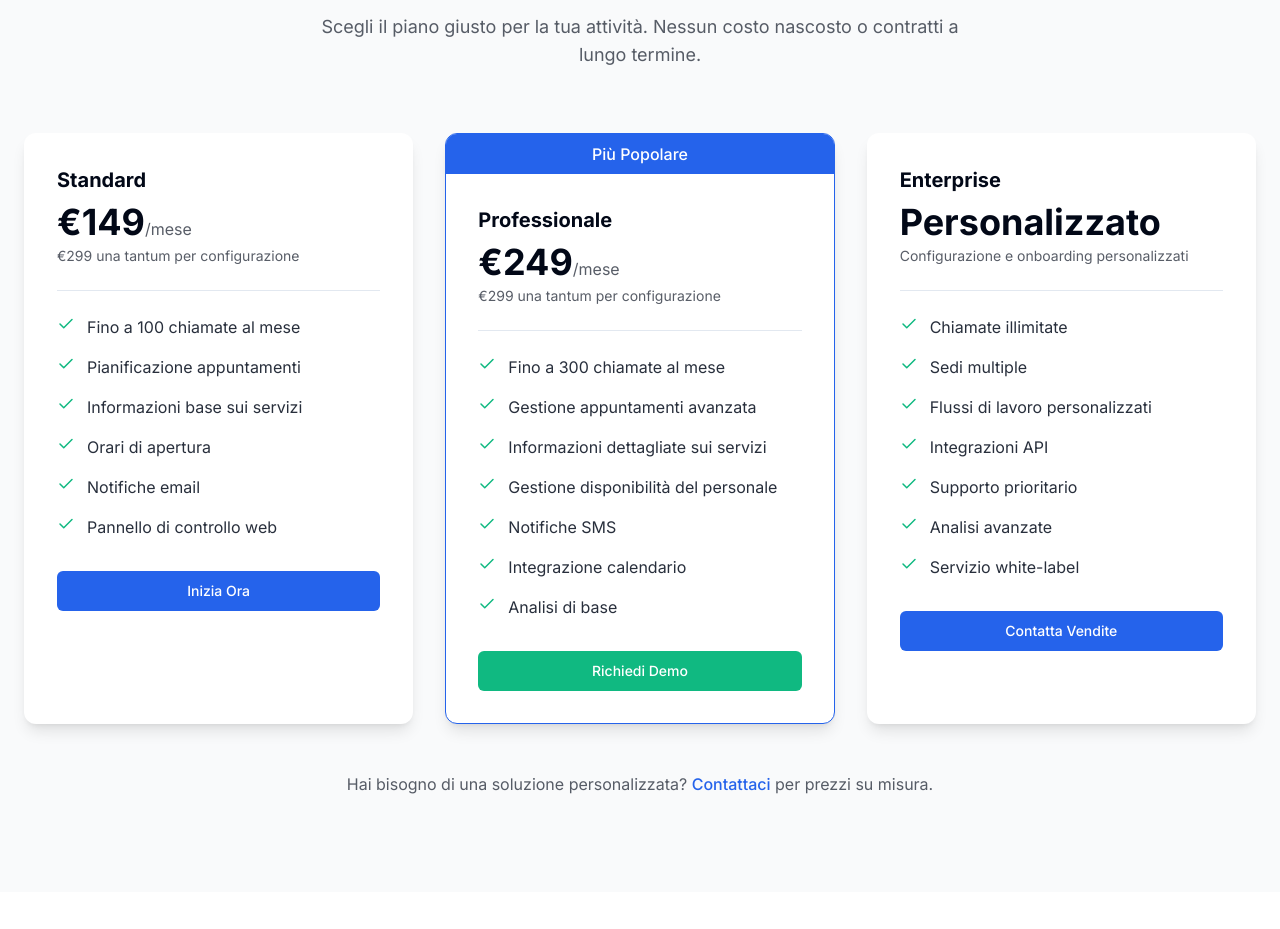
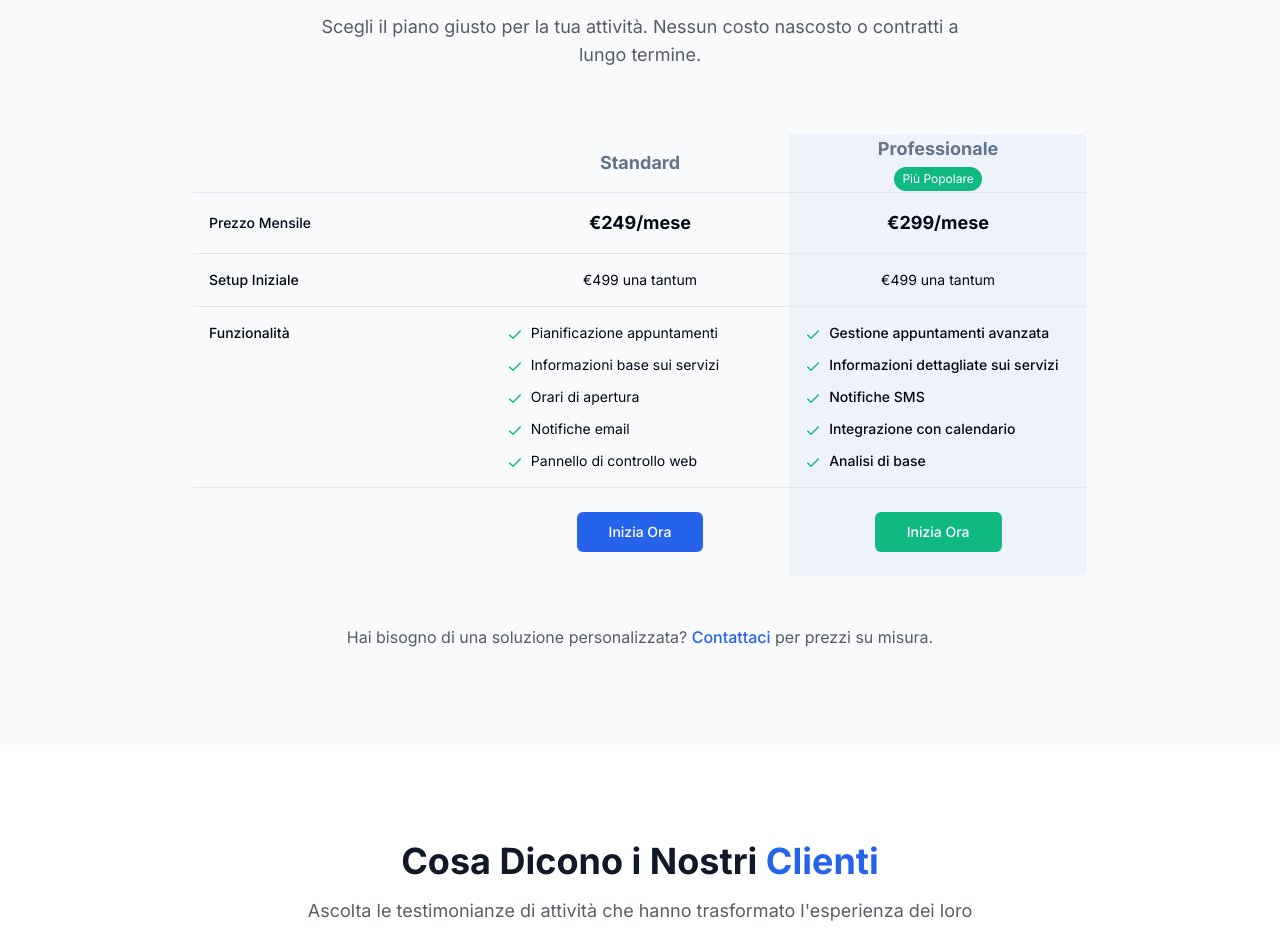
Before and after one commit to jbariagent/vonlop-voice-boost, a React (Vite) app: page / in a window 1280 px wide. Shown: the part 2685-3614 px from the top of the page. Built offline with nearby package versions, Linux system fonts and the light colour scheme.

Commit message:
Refactor: Update pricing table with new data
Update the pricing table data in the `Pricing.tsx` component to reflect the new pricing structure and features as specified in the prompt.

```diff
--- a/src/components/Pricing.tsx
+++ b/src/components/Pricing.tsx
@@ -1,61 +1,9 @@
 
 import { Button } from "@/components/ui/button";
 import { Check } from "lucide-react";
+import { Table, TableBody, TableCell, TableHead, TableHeader, TableRow } from "@/components/ui/table";
 
 const Pricing = () => {
-  const plans = [
-    {
-      name: "Standard",
-      price: "€149",
-      period: "/mese",
-      setupFee: "€299 una tantum per configurazione",
-      features: [
-        "Fino a 100 chiamate al mese",
-        "Pianificazione appuntamenti",
-        "Informazioni base sui servizi",
-        "Orari di apertura",
-        "Notifiche email",
-        "Pannello di controllo web"
-      ],
-      cta: "Inizia Ora",
-      popular: false
-    },
-    {
-      name: "Professionale",
-      price: "€249",
-      period: "/mese",
-      setupFee: "€299 una tantum per configurazione",
-      features: [
-        "Fino a 300 chiamate al mese",
-        "Gestione appuntamenti avanzata",
-        "Informazioni dettagliate sui servizi",
-        "Gestione disponibilità del personale",
-        "Notifiche SMS",
-        "Integrazione calendario",
-        "Analisi di base"
-      ],
-      cta: "Richiedi Demo",
-      popular: true
-    },
-    {
-      name: "Enterprise",
-      price: "Personalizzato",
-      period: "",
-      setupFee: "Configurazione e onboarding personalizzati",
-      features: [
-        "Chiamate illimitate",
-        "Sedi multiple",
-        "Flussi di lavoro personalizzati",
-        "Integrazioni API",
-        "Supporto prioritario",
-        "Analisi avanzate",
-        "Servizio white-label"
-      ],
-      cta: "Contatta Vendite",
-      popular: false
-    }
-  ];
-
   return (
     <section id="pricing" className="py-16 md:py-24 bg-vonlop-background">
       <div className="container mx-auto px-4 md:px-6">
@@ -68,49 +16,97 @@ const Pricing = () => {
           </p>
         </div>
 
-        <div className="grid md:grid-cols-3 gap-8">
-          {plans.map((plan, index) => (
-            <div
-              key={index}
-              className={`bg-white rounded-xl overflow-hidden shadow-lg border ${
-                plan.popular ? "border-vonlop-primary" : "border-transparent"
-              }`}
-            >
-              {plan.popular && (
-                <div className="bg-vonlop-primary text-white text-center py-2 font-medium">
-                  Più Popolare
-                </div>
-              )}
-              <div className="p-8">
-                <h3 className="text-xl font-bold mb-2">{plan.name}</h3>
-                <div className="mb-6">
-                  <span className="text-4xl font-bold">{plan.price}</span>
-                  <span className="text-vonlop-text/70">{plan.period}</span>
-                  <div className="text-sm text-vonlop-text/70 mt-1">{plan.setupFee}</div>
-                </div>
-                <hr className="my-6" />
-                <ul className="space-y-4 mb-8">
-                  {plan.features.map((feature, idx) => (
-                    <li key={idx} className="flex items-start">
-                      <div className="flex-shrink-0 mr-3">
-                        <Check className="text-vonlop-cta" size={18} />
-                      </div>
-                      <span className="text-vonlop-text/90">{feature}</span>
+        <div className="max-w-4xl mx-auto">
+          <Table className="border rounded-lg overflow-hidden">
+            <TableHeader className="bg-vonlop-background">
+              <TableRow>
+                <TableHead className="w-1/3"></TableHead>
+                <TableHead className="text-center w-1/3 font-bold text-lg">Standard</TableHead>
+                <TableHead className="text-center w-1/3 bg-vonlop-primary/5 font-bold text-lg">
+                  <div className="flex flex-col items-center">
+                    <span>Professionale</span>
+                    <span className="text-xs font-normal mt-1 bg-vonlop-cta text-white py-1 px-2 rounded-full">Più Popolare</span>
+                  </div>
+                </TableHead>
+              </TableRow>
+            </TableHeader>
+            <TableBody>
+              <TableRow>
+                <TableCell className="font-medium">Prezzo Mensile</TableCell>
+                <TableCell className="text-center font-bold text-lg">€249/mese</TableCell>
+                <TableCell className="text-center font-bold text-lg bg-vonlop-primary/5">€299/mese</TableCell>
+              </TableRow>
+              <TableRow>
+                <TableCell className="font-medium">Setup Iniziale</TableCell>
+                <TableCell className="text-center">€499 una tantum</TableCell>
+                <TableCell className="text-center bg-vonlop-primary/5">€499 una tantum</TableCell>
+              </TableRow>
+              <TableRow>
+                <TableCell className="font-medium align-top">Funzionalità</TableCell>
+                <TableCell className="align-top">
+                  <ul className="space-y-3">
+                    <li className="flex items-start">
+                      <Check className="text-vonlop-cta mr-2 mt-1 shrink-0" size={16} />
+                      <span>Pianificazione appuntamenti</span>
                     </li>
-                  ))}
-                </ul>
-                <Button
-                  className={`w-full ${
-                    plan.popular
-                      ? "bg-vonlop-cta hover:bg-vonlop-cta/90 text-white"
-                      : "bg-vonlop-primary hover:bg-vonlop-primary/90 text-white"
-                  }`}
-                >
-                  {plan.cta}
-                </Button>
-              </div>
-            </div>
-          ))}
+                    <li className="flex items-start">
+                      <Check className="text-vonlop-cta mr-2 mt-1 shrink-0" size={16} />
+                      <span>Informazioni base sui servizi</span>
+                    </li>
+                    <li className="flex items-start">
+                      <Check className="text-vonlop-cta mr-2 mt-1 shrink-0" size={16} />
+                      <span>Orari di apertura</span>
+                    </li>
+                    <li className="flex items-start">
+                      <Check className="text-vonlop-cta mr-2 mt-1 shrink-0" size={16} />
+                      <span>Notifiche email</span>
+                    </li>
+                    <li className="flex items-start">
+                      <Check className="text-vonlop-cta mr-2 mt-1 shrink-0" size={16} />
+                      <span>Pannello di controllo web</span>
+                    </li>
+                  </ul>
+                </TableCell>
+                <TableCell className="align-top bg-vonlop-primary/5">
+                  <ul className="space-y-3">
+                    <li className="flex items-start">
+                      <Check className="text-vonlop-cta mr-2 mt-1 shrink-0" size={16} />
+                      <span className="font-medium">Gestione appuntamenti avanzata</span>
+                    </li>
+                    <li className="flex items-start">
+                      <Check className="text-vonlop-cta mr-2 mt-1 shrink-0" size={16} />
+                      <span className="font-medium">Informazioni dettagliate sui servizi</span>
+                    </li>
+                    <li className="flex items-start">
+                      <Check className="text-vonlop-cta mr-2 mt-1 shrink-0" size={16} />
+                      <span className="font-medium">Notifiche SMS</span>
+                    </li>
+                    <li className="flex items-start">
+                      <Check className="text-vonlop-cta mr-2 mt-1 shrink-0" size={16} />
+                      <span className="font-medium">Integrazione con calendario</span>
+                    </li>
+                    <li className="flex items-start">
+                      <Check className="text-vonlop-cta mr-2 mt-1 shrink-0" size={16} />
+                      <span className="font-medium">Analisi di base</span>
+                    </li>
+                  </ul>
+                </TableCell>
+              </TableRow>
+              <TableRow>
+                <TableCell></TableCell>
+                <TableCell className="text-center py-6">
+                  <Button className="bg-vonlop-primary hover:bg-vonlop-primary/90 text-white px-8">
+                    Inizia Ora
+                  </Button>
+                </TableCell>
+                <TableCell className="text-center py-6 bg-vonlop-primary/5">
+                  <Button className="bg-vonlop-cta hover:bg-vonlop-cta/90 text-white px-8">
+                    Inizia Ora
+                  </Button>
+                </TableCell>
+              </TableRow>
+            </TableBody>
+          </Table>
         </div>
 
         <div className="mt-12 text-center">
```
